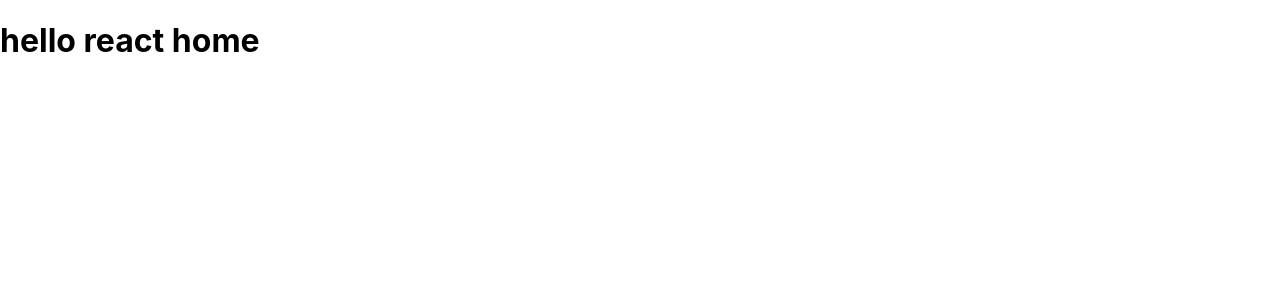
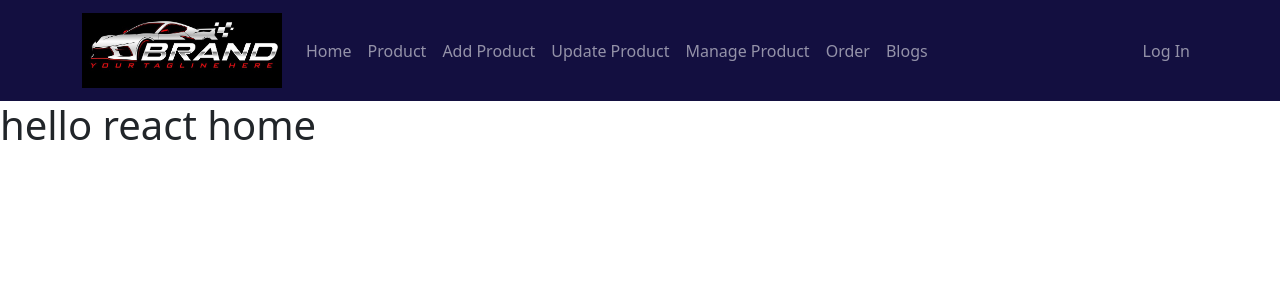
Before and after one commit to jonikumardas/jon-inventory-assignment, a React (Create React App) app: page / in a window 1280 px wide. Shown: the top 300 px of the page. Built offline with nearby package versions, Linux system fonts and the light colour scheme; no server answers.

Commit message:
header has done

```diff
--- a/src/App.js
+++ b/src/App.js
@@ -1,9 +1,12 @@
 import './App.css';
 import { Route, Routes } from 'react-router-dom';
+import Navber from './Components/Header/Navber/Navber';
+import 'bootstrap/dist/css/bootstrap.min.css';
 
 function App() {
   return (
     <div>
+      <Navber></Navber>
       <Routes>
         <Route path='/' element={<h1>hello react home </h1>}></Route>
         <Route path='/home' element={<h1>hello react home </h1>}></Route>
--- a/src/Components/Header/Navber/Navber.js
+++ b/src/Components/Header/Navber/Navber.js
@@ -2,6 +2,7 @@ import React from 'react';
 import { Container, Nav, Navbar } from 'react-bootstrap';
 import { Link } from 'react-router-dom';
 import { signOut } from 'firebase/auth';
+
 import { useAuthState } from 'react-firebase-hooks/auth';
 import auth from '../../Firebase/Firebase.init';
 import logo from '../../image/log2.jpg'
```
